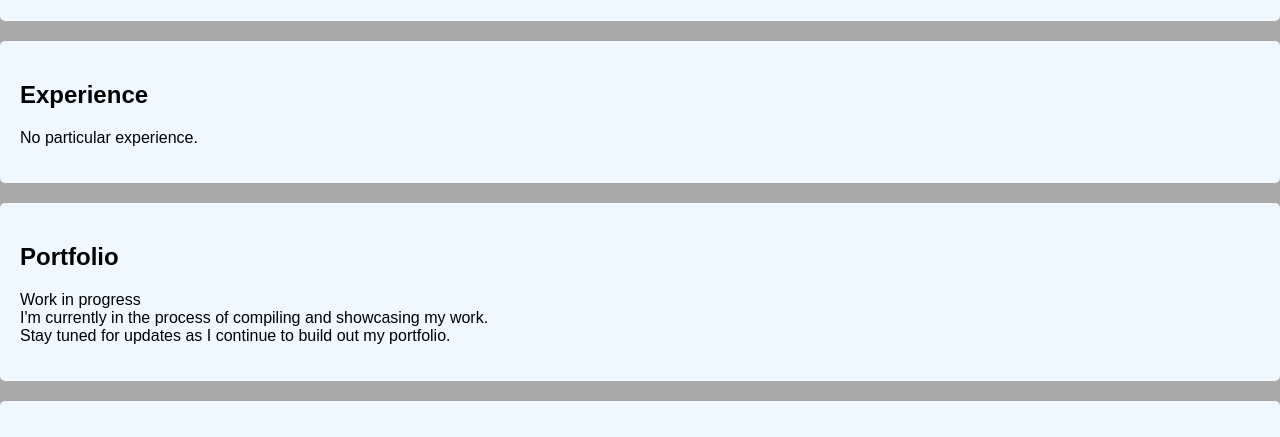
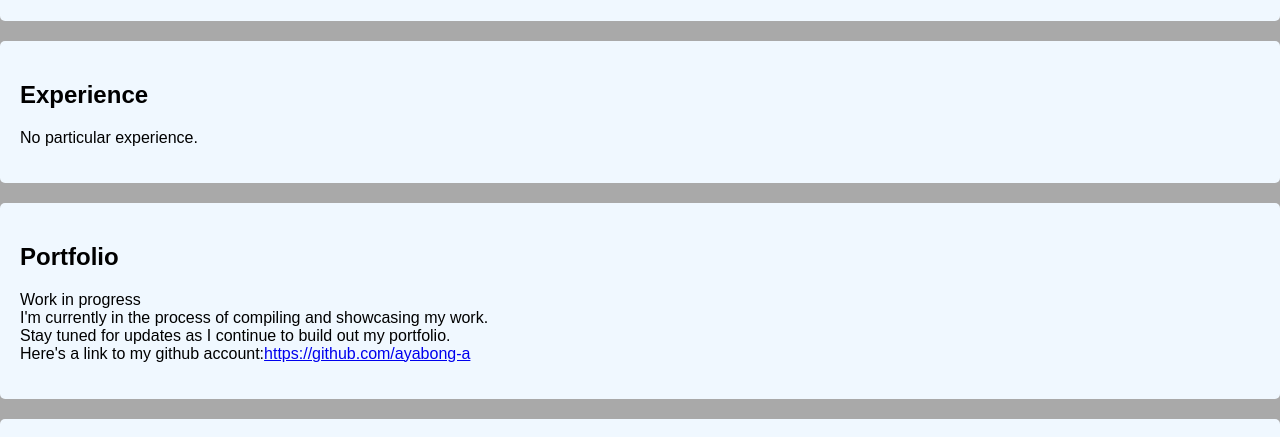
Before and after one commit to ayabong-a/ayabong-a.github.io, a plain HTML site: page index.html in a window 1280 px wide. Shown: the part 797-1234 px from the top of the page. Drawn offline with Linux system fonts and the light colour scheme.

Commit message:
updated index.html

```diff
--- a/index.html
+++ b/index.html
@@ -54,7 +54,8 @@
             <h2>Portfolio</h2>
             <p>Work in progress<br>
                 I'm currently in the process of compiling and showcasing my work.<br>
-                Stay tuned for updates as I continue to build out my portfolio.
+                Stay tuned for updates as I continue to build out my portfolio.<br>
+		Here's a link to my github account:<a href="https://github.com/ayabong-a">https://github.com/ayabong-a</a>
 
             </p>
         </section>
```
